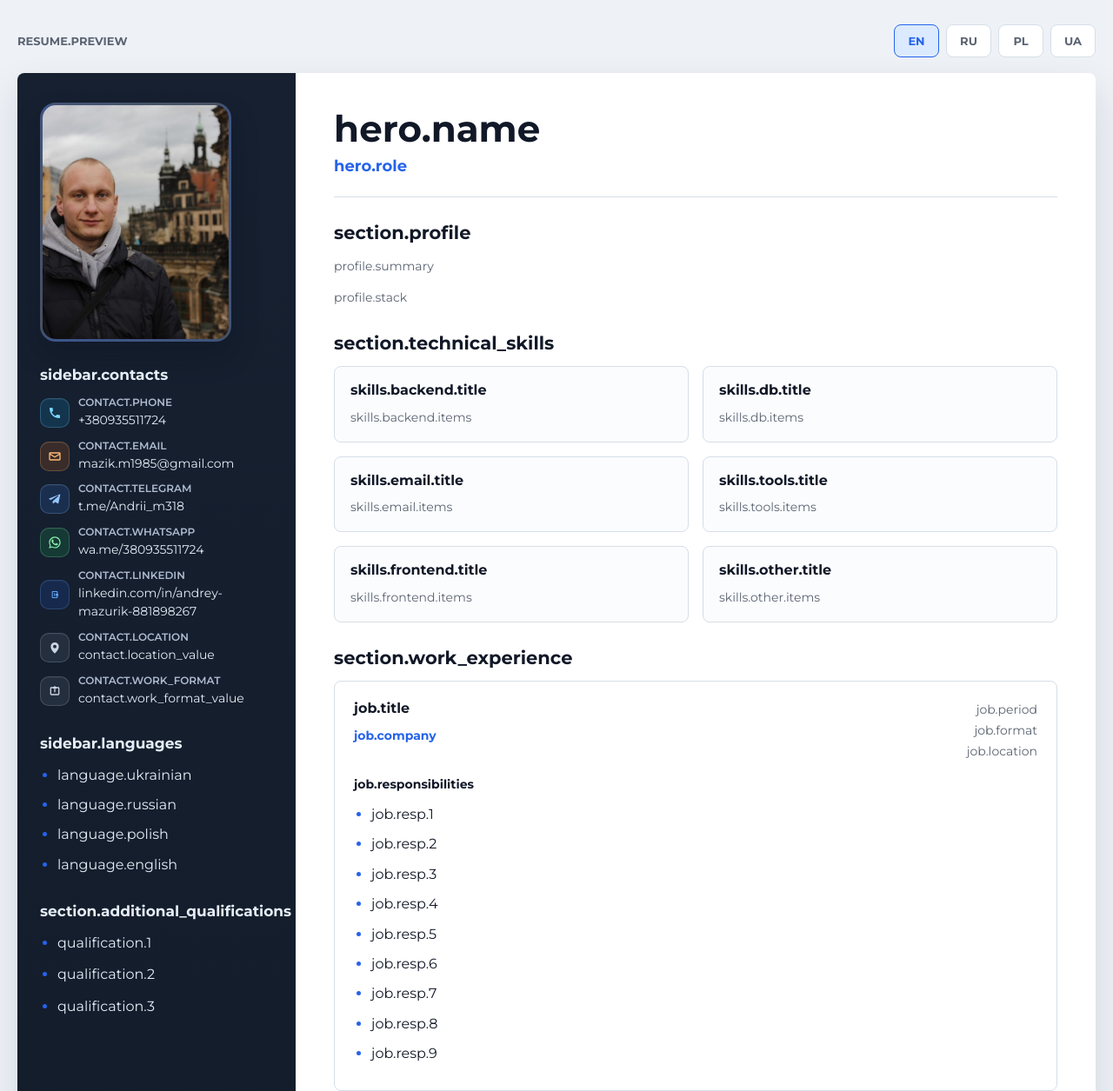
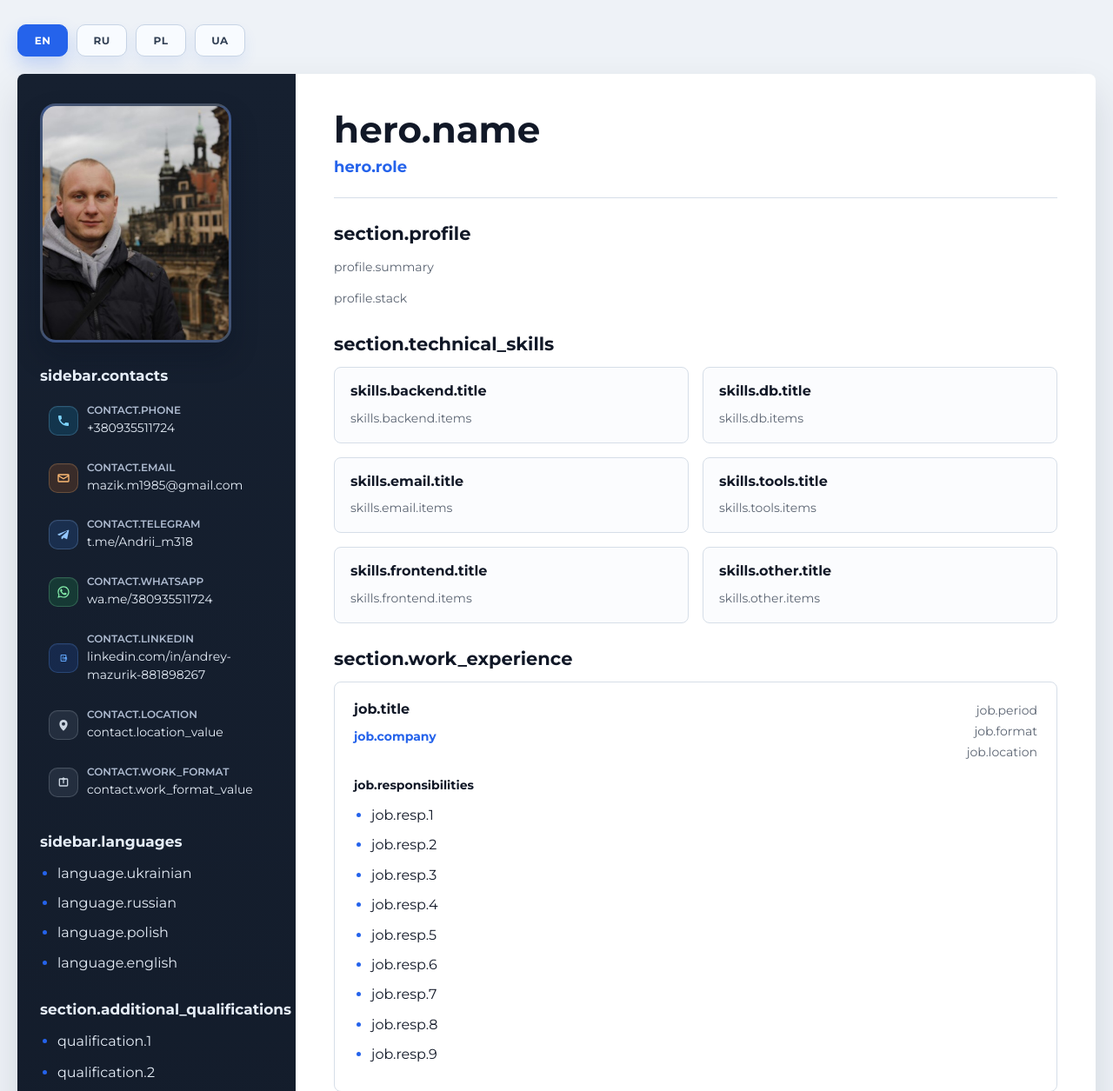
Before and after one commit to Andrii318/CV, a Flask app: page / in a window 1280 px wide. Shown: the top 1255 px of the page at 87% size. Run offline with Flask 3, Linux system fonts and the light colour scheme.

Commit message:
Мелкие правки!

```diff
--- a/static/styles/style.css
+++ b/static/styles/style.css
@@ -37,9 +37,9 @@ a {
 .toolbar {
     display: flex;
     align-items: center;
-    justify-content: space-between;
-    gap: 16px;
-    margin-bottom: 18px;
+    justify-content: flex-start;
+    gap: 12px;
+    margin-bottom: 20px;
 }
 
 .toolbar_title {
@@ -53,30 +53,39 @@ a {
 .language_switcher {
     display: flex;
     flex-wrap: wrap;
-    gap: 8px;
+    gap: 10px;
 }
 
 .language_link {
     display: inline-flex;
     align-items: center;
     justify-content: center;
-    min-width: 52px;
-    padding: 10px 14px;
-    border: 1px solid var(--border);
-    border-radius: 8px;
-    background: var(--surface);
-    color: var(--text-muted);
+    min-width: 58px;
+    padding: 10px 16px;
+    border: 1px solid #c7d4e5;
+    border-radius: 10px;
+    background: #f8fbff;
+    color: #334155;
     text-decoration: none;
-    font-size: 13px;
+    font-size: 12px;
     font-weight: 700;
+    letter-spacing: 0.04em;
+    box-shadow: 0 8px 16px rgba(37, 99, 235, 0.08);
     transition: 0.2s ease;
 }
 
-.language_link:hover,
+.language_link:hover {
+    transform: translateY(-1px);
+    border-color: #93c5fd;
+    background: #eef6ff;
+    color: var(--accent);
+}
+
 .language_link.active {
     border-color: var(--accent);
-    background: var(--accent-soft);
-    color: var(--accent);
+    background: var(--accent);
+    color: #ffffff;
+    box-shadow: 0 10px 20px rgba(37, 99, 235, 0.22);
 }
 
 .main {
@@ -133,6 +142,22 @@ a {
     grid-template-columns: 34px minmax(0, 1fr);
     gap: 10px;
     align-items: center;
+    padding: 8px 10px;
+    border-radius: 14px;
+    transition: background 0.2s ease, box-shadow 0.2s ease, transform 0.2s ease;
+}
+
+.contact_item--interactive {
+    color: inherit;
+    text-decoration: none;
+}
+
+.contact_item--interactive:hover,
+.contact_item--interactive:focus-visible {
+    background: rgba(255, 255, 255, 0.09);
+    box-shadow: inset 0 0 0 1px rgba(255, 255, 255, 0.08), 0 10px 24px rgba(15, 23, 42, 0.22);
+    transform: translateX(3px);
+    outline: none;
 }
 
 .contact_icon {
@@ -147,6 +172,7 @@ a {
     color: var(--sidebar-text);
     box-shadow: inset 0 1px 0 rgba(255, 255, 255, 0.04);
     flex: 0 0 34px;
+    transition: background 0.2s ease, border-color 0.2s ease, box-shadow 0.2s ease, transform 0.2s ease, color 0.2s ease;
 }
 
 .contact_icon svg {
@@ -167,6 +193,7 @@ a {
     font-size: 12px;
     font-weight: 600;
     text-transform: uppercase;
+    transition: color 0.2s ease;
 }
 
 .contact_link,
@@ -176,10 +203,30 @@ a {
     line-height: 1.55;
     text-decoration: none;
     word-break: break-word;
+    transition: color 0.2s ease, text-decoration-color 0.2s ease;
 }
 
 .contact_link:hover {
     color: #ffffff;
+}
+
+.contact_item--interactive:hover .contact_label,
+.contact_item--interactive:focus-visible .contact_label {
+    color: #dbeafe;
+}
+
+.contact_item--interactive:hover .contact_link,
+.contact_item--interactive:focus-visible .contact_link {
+    color: #ffffff;
+    text-decoration: underline;
+    text-decoration-thickness: 1.5px;
+    text-underline-offset: 3px;
+}
+
+.contact_item--interactive:hover .contact_icon,
+.contact_item--interactive:focus-visible .contact_icon {
+    transform: scale(1.06);
+    box-shadow: inset 0 1px 0 rgba(255, 255, 255, 0.08), 0 10px 18px rgba(15, 23, 42, 0.24);
 }
 
 .contact_item--phone .contact_icon {
--- a/templates/cv_profail.html
+++ b/templates/cv_profail.html
@@ -13,7 +13,6 @@
 <body>
 <div class="page">
     <div class="toolbar">
-        <p class="toolbar_title">{{ _('resume.preview') }}</p>
         <nav class="language_switcher" aria-label="{{ _('resume.language_switcher') }}">
             {% for lang in supported_languages %}
             <a class="language_link{% if lang == current_language %} active{% endif %}" href="{{ url_for('index', lang=lang) }}">
@@ -36,7 +35,7 @@
             <div class="sidebar_block">
                 <h3 class="sidebar_title">{{ _('sidebar.contacts') }}</h3>
                 <div class="contact_list">
-                    <div class="contact_item contact_item--phone">
+                    <a href="tel:+380935511724" class="contact_item contact_item--phone contact_item--interactive">
                         <span class="contact_icon" aria-hidden="true">
                             <svg width="16" height="16" viewBox="0 0 24 24" focusable="false">
                                 <path fill="currentColor" d="M6.62 10.79a15.54 15.54 0 0 0 6.59 6.59l2.2-2.2a1 1 0 0 1 1.02-.24 11.36 11.36 0 0 0 3.57.57 1 1 0 0 1 1 1V20a1 1 0 0 1-1 1C10.3 21 3 13.7 3 4a1 1 0 0 1 1-1h3.49a1 1 0 0 1 1 1 11.36 11.36 0 0 0 .57 3.57 1 1 0 0 1-.24 1.02z"/>
@@ -44,10 +43,10 @@
                         </span>
                         <div class="contact_body">
                             <span class="contact_label">{{ _('contact.phone') }}</span>
-                            <a href="tel:+380935511724" class="contact_link">+380935511724</a>
+                            <span class="contact_link">+380935511724</span>
                         </div>
-                    </div>
-                    <div class="contact_item contact_item--email">
+                    </a>
+                    <a href="mailto:mazik.m1985@gmail.com" class="contact_item contact_item--email contact_item--interactive">
                         <span class="contact_icon" aria-hidden="true">
                             <svg width="16" height="16" viewBox="0 0 24 24" focusable="false">
                                 <path fill="currentColor" d="M4 5h16a2 2 0 0 1 2 2v10a2 2 0 0 1-2 2H4a2 2 0 0 1-2-2V7a2 2 0 0 1 2-2zm0 2v.01L12 12l8-4.99V7H4zm16 10V9.24l-7.47 4.67a1 1 0 0 1-1.06 0L4 9.24V17z"/>
@@ -55,10 +54,10 @@
                         </span>
                         <div class="contact_body">
                             <span class="contact_label">{{ _('contact.email') }}</span>
-                            <a href="mailto:mazik.m1985@gmail.com" class="contact_link">mazik.m1985@gmail.com</a>
+                            <span class="contact_link">mazik.m1985@gmail.com</span>
                         </div>
-                    </div>
-                    <div class="contact_item contact_item--telegram">
+                    </a>
+                    <a href="https://t.me/Andrii_m318" class="contact_item contact_item--telegram contact_item--interactive" target="_blank" rel="noopener noreferrer">
                         <span class="contact_icon" aria-hidden="true">
                             <svg width="16" height="16" viewBox="0 0 24 24" focusable="false">
                                 <path fill="currentColor" d="M21.5 4.5 18.4 19a1 1 0 0 1-1.46.68l-4.53-2.47-2.32 2.24a1 1 0 0 1-1.69-.72v-3.03L18.1 7.3a.75.75 0 0 0-.92-1.18L5.45 13.44 2.8 12.58a1 1 0 0 1-.03-1.89l17.26-6.65a1 1 0 0 1 1.47 1.11z"/>
@@ -66,10 +65,10 @@
                         </span>
                         <div class="contact_body">
                             <span class="contact_label">{{ _('contact.telegram') }}</span>
-                            <a href="https://t.me/Andrii_m318" class="contact_link" target="_blank" rel="noopener noreferrer">t.me/Andrii_m318</a>
+                            <span class="contact_link">t.me/Andrii_m318</span>
                         </div>
-                    </div>
-                    <div class="contact_item contact_item--whatsapp">
+                    </a>
+                    <a href="https://wa.me/380935511724" class="contact_item contact_item--whatsapp contact_item--interactive" target="_blank" rel="noopener noreferrer">
                         <span class="contact_icon" aria-hidden="true">
                             <svg width="16" height="16" viewBox="0 0 24 24" focusable="false">
                                 <path fill="currentColor" d="M16.76 13.96c-.27-.14-1.6-.79-1.84-.88-.25-.09-.43-.14-.61.14-.18.27-.7.88-.86 1.06-.16.18-.31.2-.58.07-.27-.14-1.12-.41-2.14-1.3-.79-.7-1.33-1.56-1.49-1.82-.16-.27-.02-.41.12-.55.13-.13.27-.31.41-.47.14-.16.18-.27.27-.45.09-.18.05-.34-.02-.48-.07-.14-.61-1.48-.83-2.03-.22-.53-.45-.46-.61-.46h-.52c-.18 0-.48.07-.73.34s-.96.94-.96 2.29.98 2.66 1.11 2.84c.14.18 1.92 2.92 4.64 4.1.65.28 1.16.45 1.56.58.66.21 1.27.18 1.75.11.53-.08 1.6-.65 1.82-1.28.23-.63.23-1.17.16-1.28-.07-.11-.25-.18-.52-.32z"/>
@@ -78,10 +77,10 @@
                         </span>
                         <div class="contact_body">
                             <span class="contact_label">{{ _('contact.whatsapp') }}</span>
-                            <a href="https://wa.me/380935511724" class="contact_link" target="_blank" rel="noopener noreferrer">wa.me/380935511724</a>
+                            <span class="contact_link">wa.me/380935511724</span>
                         </div>
-                    </div>
-                    <div class="contact_item contact_item--linkedin">
+                    </a>
+                    <a href="https://www.linkedin.com/in/%D0%B0%D0%BD%D0%B4%D1%80%D0%B5%D0%B9-%D0%BC%D0%B0%D0%B7%D1%83%D1%80%D0%B8%D0%BA-881898267" class="contact_item contact_item--linkedin contact_item--interactive" target="_blank" rel="noopener noreferrer">
                         <span class="contact_icon" aria-hidden="true">
                             <svg width="16" height="16" viewBox="0 0 24 24" focusable="false">
                                 <path fill="currentColor" d="M6.94 7.5A1.56 1.56 0 0 1 8.5 5.94h7A1.56 1.56 0 0 1 17.06 7.5v9A1.56 1.56 0 0 1 15.5 18.06h-7a1.56 1.56 0 0 1-1.56-1.56zm1.56-.06v9.12h7V7.44z"/>
@@ -90,9 +89,9 @@
                         </span>
                         <div class="contact_body">
                             <span class="contact_label">{{ _('contact.linkedin') }}</span>
-                            <a href="https://www.linkedin.com/in/%D0%B0%D0%BD%D0%B4%D1%80%D0%B5%D0%B9-%D0%BC%D0%B0%D0%B7%D1%83%D1%80%D0%B8%D0%BA-881898267" class="contact_link" target="_blank" rel="noopener noreferrer">linkedin.com/in/andrey-mazurik-881898267</a>
+                            <span class="contact_link">linkedin.com/in/andrey-mazurik-881898267</span>
                         </div>
-                    </div>
+                    </a>
                     <div class="contact_item contact_item--location">
                         <span class="contact_icon" aria-hidden="true">
                             <svg width="16" height="16" viewBox="0 0 24 24" focusable="false">
```
Also changed, not shown: docs/en.html (+15 -16 lines), docs/index.html (+15 -16 lines), docs/pl.html (+15 -16 lines), docs/ru.html (+15 -16 lines), docs/static/styles/style.css (+61 -14 lines), docs/ua.html (+15 -16 lines).
